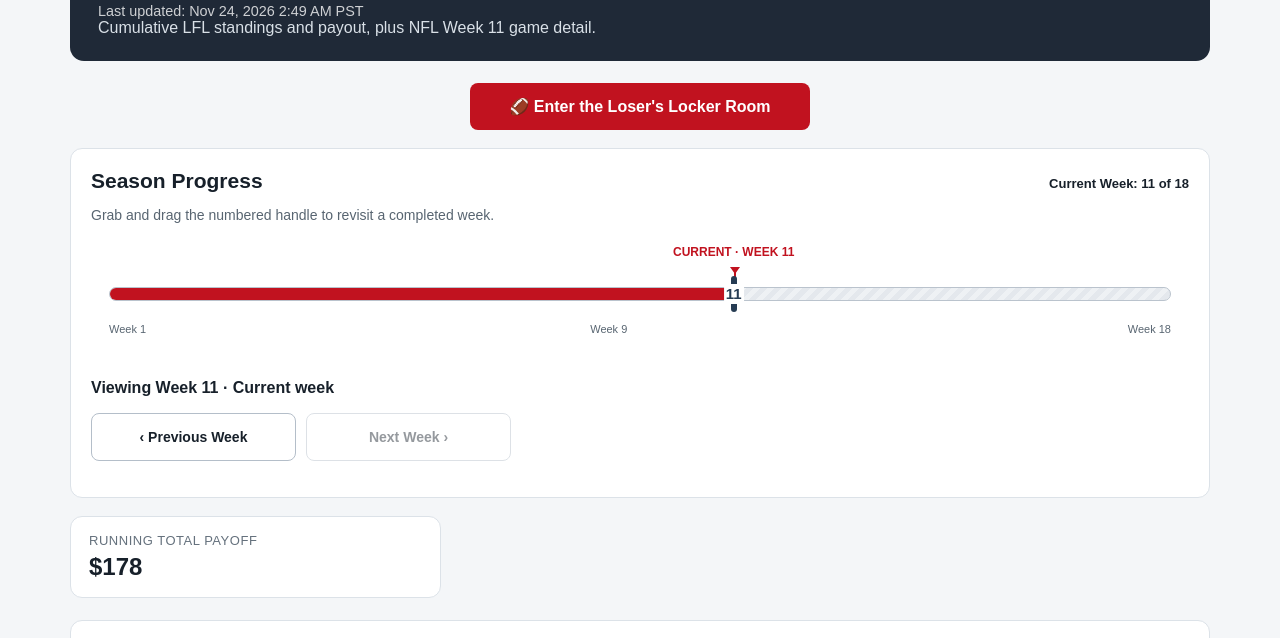
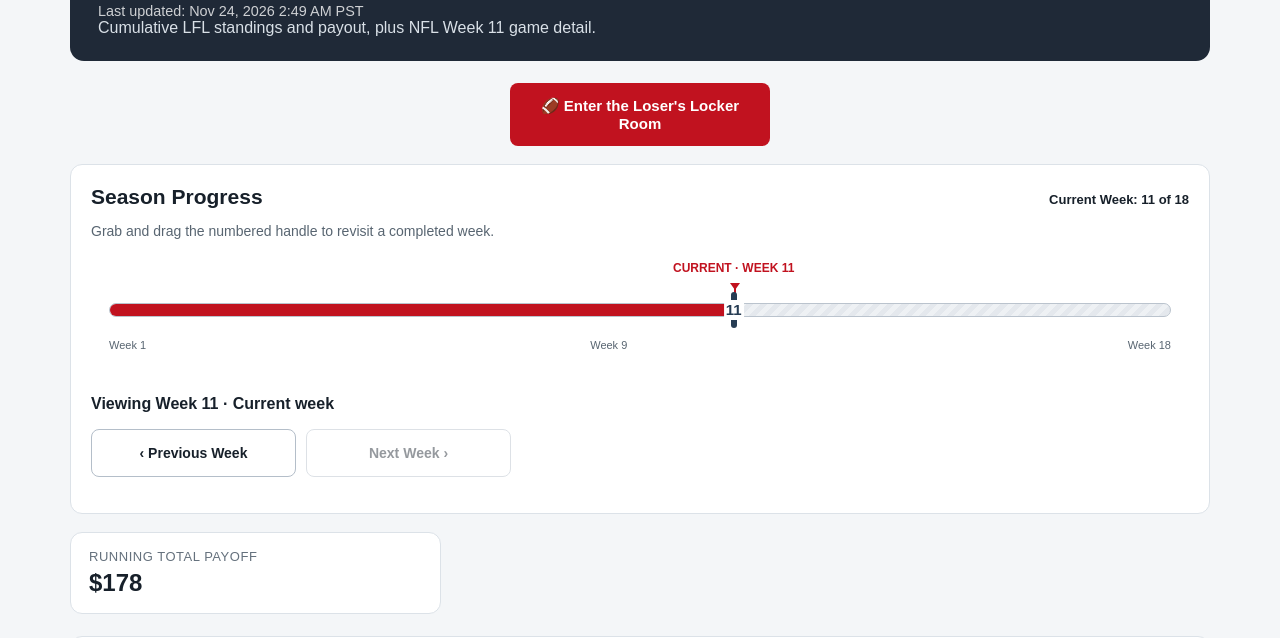
Before and after one commit to whadayalookinat/lfl-site, a plain HTML site: page index.html in a window 1280 px wide. Shown: the part 88-726 px from the top of the page. Drawn offline with Linux system fonts and the light colour scheme.

Commit message:
Tighten live red Locker Room button to compact shared width

```diff
--- a/index.html
+++ b/index.html
@@ -174,7 +174,7 @@ th abbr { text-decoration: none; }
         <p>Cumulative LFL standings and payout, plus NFL Week 11 game detail.</p>
     </header>
 <nav aria-label="League websites" style="margin:0 0 18px;text-align:center">
-  <a href="https://whadayalookinat.github.io/lfl-locker-room/" style="display:inline-block;box-sizing:border-box;width:340px;max-width:100%;padding:14px 24px;border-radius:8px;background:#c1121f;color:#fff;font-weight:700;text-align:center;text-decoration:none">🏈 Enter the Loser's Locker Room</a>
+  <a href="https://whadayalookinat.github.io/lfl-locker-room/" style="display:inline-block;box-sizing:border-box;width:260px;max-width:100%;padding:14px 8px;font-size:15px;border-radius:8px;background:#c1121f;color:#fff;font-weight:700;text-align:center;text-decoration:none">🏈 Enter the Loser's Locker Room</a>
 </nav>
 
 <section id="season-progress" aria-labelledby="progress-title" hidden>
```
